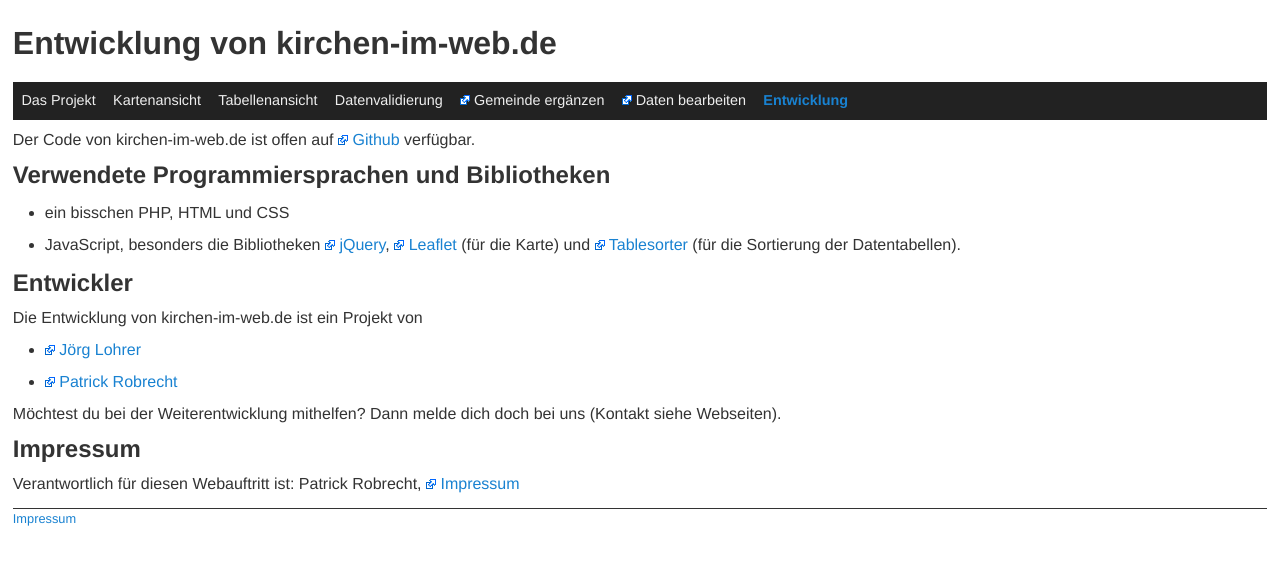
After one commit to empeiria/churchweb, a PHP site: page /entwicklung/ in a window 1280 px wide. The commit adds this page. Shown: the top 565 px of the page. Run offline with PHP 8.4, Linux system fonts and the light colour scheme.

Commit message:
Version 0.11
- Code der karte/index.html aufgeräumt
- eigene Seite zur Entwicklung

```diff
--- a/css/style.css
+++ b/css/style.css
@@ -31,6 +31,7 @@ footer{margin:1em 0;border-top:.1em solid;font-size:.8em;}
 #validierung td{background:#515157 !important;}/*grey -> unknown*/
 #validierung .r{background:#FF0000 !important;text-decoration:underline;}/*red -> error */
 #validierung .r1{background:#88DC92 !important;}/*green -> all okay*/
+#socialMediaTable tr td:nth-child(n+2){text-align:right;}
 @media screen and (max-width:700px){ /* small screens */
 body{padding:0;font-size:.8em;}
 }
--- /dev/null
+++ b/entwicklung/index.html
@@ -0,0 +1,49 @@
+<!DOCTYPE html>
+<html lang="de-DE">
+<head>
+	<meta charset="UTF-8">
+	<meta name="viewport" content="width=device-width">
+	<title>Entwicklung kirchen-im-web.de</title>
+	<meta name="description" content="Eine Karte mit den Webseiten und Social-Media-Auftritten von Kirchen im deutschsprachigen Raum.">
+	<link rel="stylesheet" href="../css/style.css">
+</head>
+<body>
+	<header>
+		<h1>Entwicklung von kirchen-im-web.de</h1>
+		<nav>
+			<ul>
+				<li><a href="../">Das Projekt</a></li>
+				<li><a href="../karte/">Kartenansicht</a></li>
+				<li><a href="../tabelle/">Tabellenansicht</a></li>
+				<li><a href="validierung/">Datenvalidierung</a></li>
+				<li><a href="https://docs.google.com/forms/d/1364JigiaC71J4AZXM52jatkfwFEgryxBW7N6eBOnExM/viewform">Gemeinde ergänzen</a></li>
+				<li><a href="https://docs.google.com/spreadsheets/d/12d-puCj61KmcHssXTV7hRUXaZacoVP6EXupo07eHfoM/">Daten bearbeiten</a></li>
+				<li><strong>Entwicklung</strong></li>
+			</ul>
+		</nav>
+	</header>
+	<main>
+		<p>Der Code von kirchen-im-web.de ist offen auf <a href="https://github.com/patrickrobrecht/churchweb/">Github</a> verfügbar.</p>
+
+		<h2>Verwendete Programmiersprachen und Bibliotheken</h2>
+		<ul>
+			<li>ein bisschen PHP, HTML und CSS</li>
+			<li>JavaScript, besonders die Bibliotheken <a href="https://jquery.com/">jQuery</a>, <a href="http://leafletjs.com/">Leaflet</a> (für die Karte) und <a href="http://tablesorter.com/docs/">Tablesorter</a> (für die Sortierung der Datentabellen).</li>
+		</ul>
+
+		<h2>Entwickler</h2>
+		<p>Die Entwicklung von kirchen-im-web.de ist ein Projekt von</p>
+		<ul>
+			<li><a href="http://joerg-lohrer.de/">Jörg Lohrer</a></li>
+			<li><a href="https://patrick-robrecht.de">Patrick Robrecht</a></li>
+		</ul>
+		<p>Möchtest du bei der Weiterentwicklung mithelfen? Dann melde dich doch bei uns (Kontakt siehe Webseiten).</p>
+
+		<h2>Impressum</h2>
+		<p>Verantwortlich für diesen Webauftritt ist: Patrick Robrecht, <a href="https://patrick-robrecht.de/impressum/">Impressum</a></p>
+	</main>
+	<footer>
+		<a href="../entwicklung/">Impressum</a>
+	</footer>
+</body>
+</html>
--- a/tabelle/index.php
+++ b/tabelle/index.php
@@ -19,6 +19,7 @@
 				<li><a href="../validierung/">Datenvalidierung</a></li>
 				<li><a href="https://docs.google.com/forms/d/1364JigiaC71J4AZXM52jatkfwFEgryxBW7N6eBOnExM/viewform">Gemeinde ergänzen</a></li>
 				<li><a href="https://docs.google.com/spreadsheets/d/12d-puCj61KmcHssXTV7hRUXaZacoVP6EXupo07eHfoM/">Daten bearbeiten</a></li>
+				<li><a href="../entwicklung/">Entwicklung</a></li>
 			</ul>
 		</nav>
 	</header>
@@ -110,6 +111,9 @@
 			</tbody>
 		</table>
 	</main>
+	<footer>
+		<a href="../entwicklung/">Impressum</a>
+	</footer>
 	<script src="http://code.jquery.com/jquery-2.1.4.js"></script>
 	<script src="jquery.tablesorter.js"></script>
 	<script>$("#churchTable").tablesorter({sortList: [ [4,0] ]});</script>
--- a/validierung/index.php
+++ b/validierung/index.php
@@ -18,6 +18,7 @@
 				<li><strong>Datenvalidierung</strong></li>
 				<li><a href="https://docs.google.com/forms/d/1364JigiaC71J4AZXM52jatkfwFEgryxBW7N6eBOnExM/viewform">Gemeinde ergänzen</a></li>
 				<li><a href="https://docs.google.com/spreadsheets/d/12d-puCj61KmcHssXTV7hRUXaZacoVP6EXupo07eHfoM/">Daten bearbeiten</a></li>
+				<li><a href="../entwicklung/">Entwicklung</a></li>
 			</ul>
 		</nav>
 	</header>
@@ -83,6 +84,9 @@
 			</tbody>
 		</table>
 	</main>
+	<footer>
+		<a href="../entwicklung/">Impressum</a>
+	</footer>
 	<script src="http://code.jquery.com/jquery-2.1.4.js"></script>
 	<script src="../tabelle/jquery.tablesorter.js"></script>
 	<script>$("#churchTable").tablesorter();</script>
```
Also changed, not shown: index.html (+3 -17 lines), karte/index.html (+41 -61 lines).
